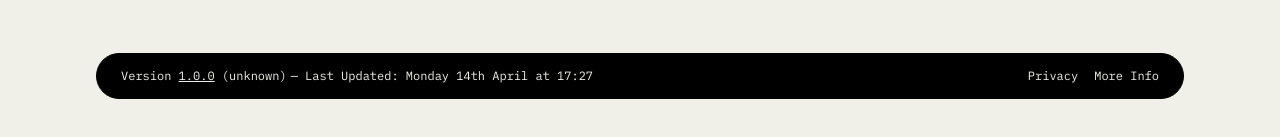
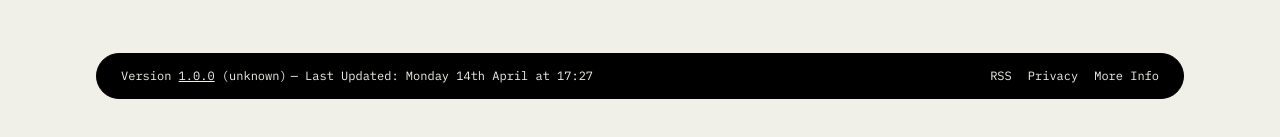
Before and after one commit to timmyomahony/timmyomahony-portfolio, a Next.js app: page /tags in a window 1280 px wide. Shown: the part 1060-1197 px from the top of the page. Built offline with nearby package versions, Linux system fonts and the light colour scheme.

Commit message:
added rss link to footer

```diff
--- a/src/components/Footer.tsx
+++ b/src/components/Footer.tsx
@@ -141,6 +141,9 @@ const Footer = () => {
             </span>
           </span>
           <span className="flex gap-4">
+            <Link className="hover:underline" href="/feed.rss">
+              RSS
+            </Link>
             <Link className="hover:underline" href="/privacy/">
               Privacy
             </Link>
```
